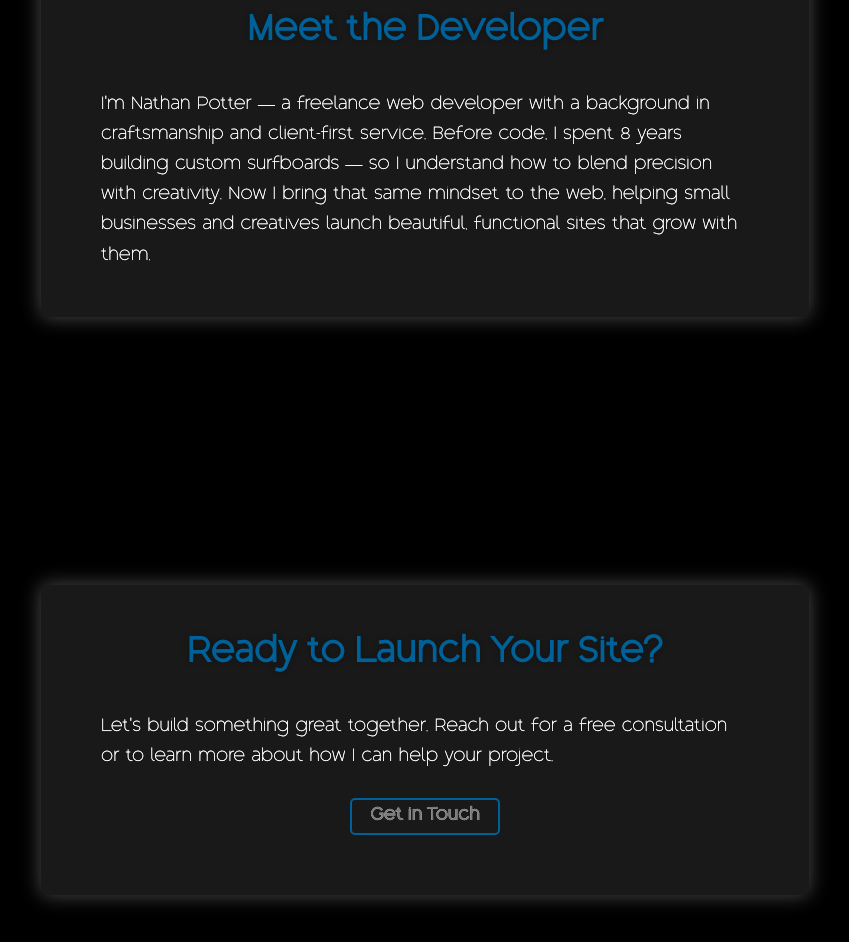
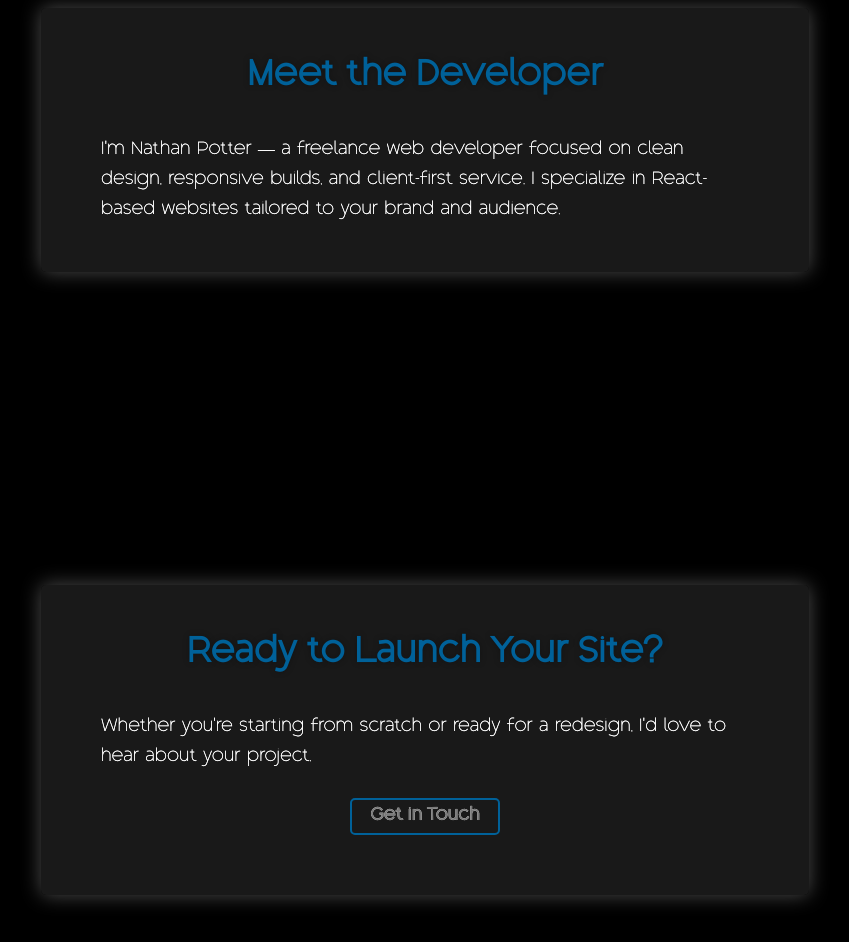
Before and after one commit to Nate-Potter/npotter-site, a React (Create React App) app: page /services in a window 1280 px wide. Shown: the part 2560-3502 px from the top of the page, without its empty margins (215-1064 px from the left). Built offline with nearby package versions, Linux system fonts and the light colour scheme.

Commit message:
update homepage about and about page

```diff
--- a/src/pages/AboutPage.js
+++ b/src/pages/AboutPage.js
@@ -13,9 +13,9 @@ const AboutPage = () => {
               approach to every project.
             </p>
             <p>
-              Before transitioning to web development, I spent 8 years crafting custom surfboards at
-              a high-end shop, learning the value of precision and tailoring work to each client’s
-              needs.
+              I transitioned to web development after years of crafting custom surfboards at a
+              high-end shop, where I developed a deep appreciation for precision and client-focused
+              design.
             </p>
             <p>
               I also worked in the restaurant industry, gaining strong communication and
--- a/src/pages/HomePage.js
+++ b/src/pages/HomePage.js
@@ -80,11 +80,9 @@ const HomePage = () => {
           <div className="home-info">
             <h2>Meet the Developer</h2>
             <p>
-              I'm Nathan Potter — a freelance web developer with a background in craftsmanship and
-              client-first service. Before code, I spent 8 years building custom surfboards — so I
-              understand how to blend precision with creativity. Now I bring that same mindset to
-              the web, helping small businesses and creatives launch beautiful, functional sites
-              that grow with them.
+              I'm Nathan Potter — a freelance web developer focused on clean design, responsive
+              builds, and client-first service. I specialize in React-based websites tailored to
+              your brand and audience.
             </p>
           </div>
         </div>
@@ -93,8 +91,8 @@ const HomePage = () => {
         <div className="home-info">
           <h2>Ready to Launch Your Site?</h2>
           <p>
-            Let’s build something great together. Reach out for a free consultation or to learn more
-            about how I can help your project.
+            Whether you're starting from scratch or ready for a redesign, I’d love to hear about
+            your project.
           </p>
           <Link to="/contact" className="button1">
             Get in Touch
```
Also changed, not shown: 7 other files (tests, documents, lock files or other folders).
